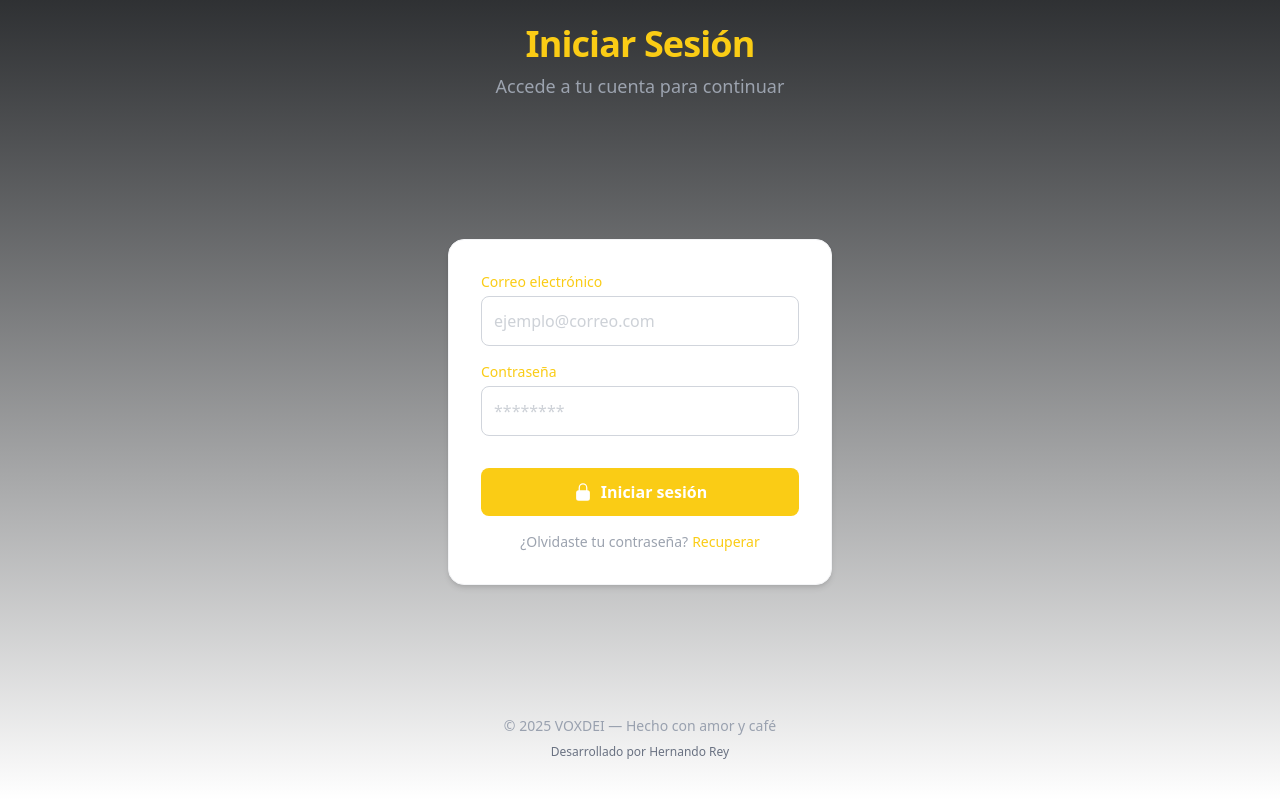
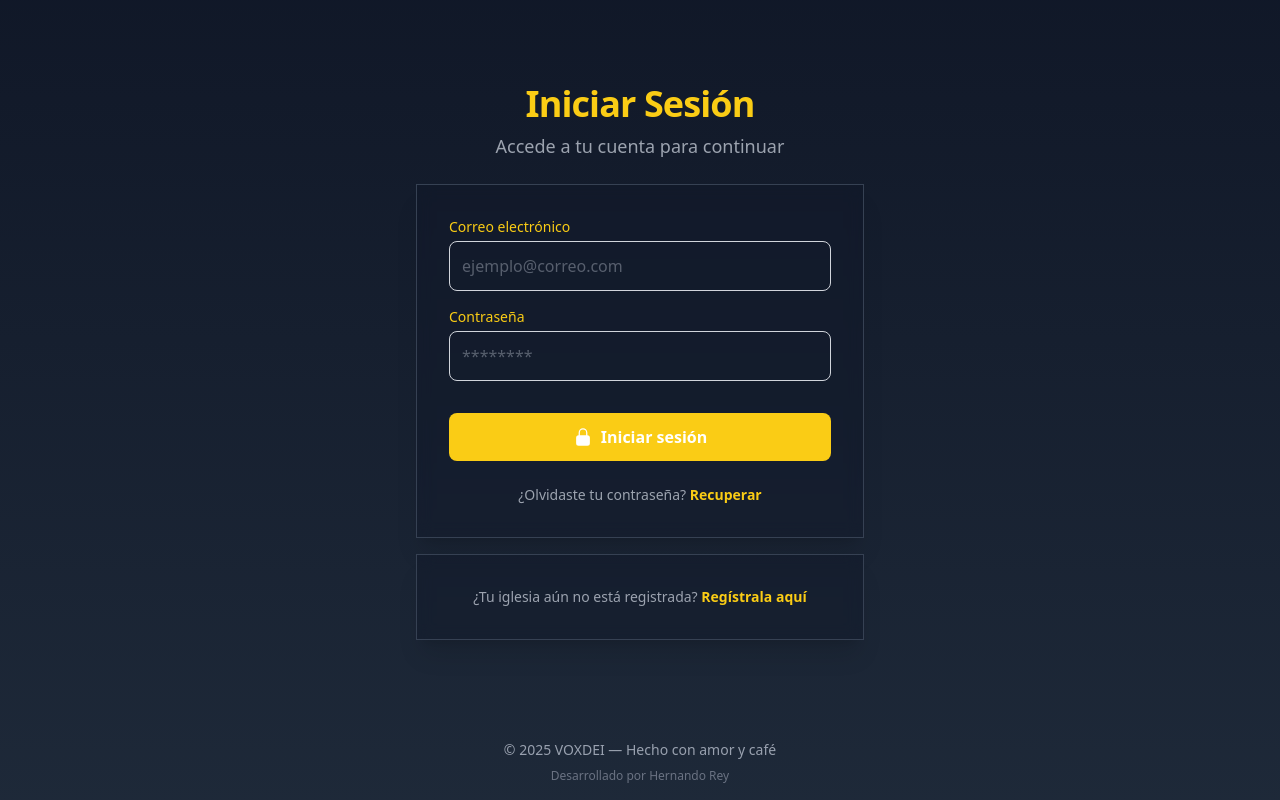
Before and after one commit to hrking31/VoxDei, a React (Vite) app: page /ViewLogin in a window 1280 px wide. Built offline with nearby package versions, Linux system fonts and the light colour scheme; no server answers.

Commit message:
Mejorar el diseño y la estructura de los formularios en ViewInitialSetup y ViewLogin. Agregar soporte para vista previa de la foto de perfil y optimizar la gestión de errores y mensajes.

```diff
--- a/src/Views/ViewInitialSetup/ViewInitialSetup.jsx
+++ b/src/Views/ViewInitialSetup/ViewInitialSetup.jsx
@@ -137,6 +137,7 @@ export default function ViewInitialSetup() {
         </p>
       </div>
 
+      <div className="flex-1 flex items-center justify-center w-full">
         <div className="w-full max-w-md bg-gray-900/40 backdrop-blur-sm border border-gray-700 rounded-2xl shadow-xl p-8">
           <form onSubmit={handleCreate} className="flex flex-col gap-4">
             {/* Foto de perfil */}
@@ -245,8 +246,11 @@ export default function ViewInitialSetup() {
           </form>
 
           {error && (
-          <p className="text-red-400 text-center mt-4 font-semibold">{error}</p>
+            <p className="text-red-400 text-center mt-4 font-semibold">
+              {error}
+            </p>
           )}
+        </div>
       </div>
       <Footer />
     </div>
--- a/src/Views/ViewLogin/ViewLogin.jsx
+++ b/src/Views/ViewLogin/ViewLogin.jsx
@@ -57,7 +57,10 @@ export default function ViewLogin() {
   };
 
   return (
-    <div className="relative flex flex-col items-center justify-center min-h-screen p-6 bg-gradient-to-b from-app-light/50 to-white">
+    <div className="min-h-screen bg-gradient-to-b from-gray-900 to-gray-800 flex flex-col ">
+      {/* <div className="relative flex flex-col items-center justify-center min-h-screen p-6 bg-gradient-to-b from-app-light/50 to-white"> */}
+      <div className="flex-1 flex items-center justify-center px-4 py-8 sm:py-12">
+        <div className="w-full max-w-md space-y-4">
           {/* Encabezado */}
           <div className="text-center mb-6">
             <h1 className="text-3xl sm:text-4xl font-bold text-app-main tracking-tight">
@@ -68,9 +71,9 @@ export default function ViewLogin() {
             </p>
           </div>
 
-      <div className="flex-1 flex items-center justify-center w-full">
           {/* Formulario */}
-        <div className="w-full max-w-sm bg-white rounded-2xl shadow-md p-8 border border-gray-100">
+          <div className="w-full max-w-md bg-gray-900/40 backdrop-blur-sm border border-gray-700 shadow-xl p-8">
+            {/* <div className="w-full max-w-sm bg-white rounded-2xl shadow-md p-8 border border-gray-100"> */}
             <form
               onSubmit={handleSubmit}
               noValidate
@@ -132,17 +135,33 @@ export default function ViewLogin() {
             </form>
 
             {/* Enlace de recuperación */}
-          <p className="text-center text-sm text-app-muted mt-4">
-            ¿Olvidaste tu contraseña?
+            <p className="text-center text-sm text-app-muted mt-6">
+              ¿Olvidaste tu contraseña?{" "}
               <button
                 onClick={() => navigate("/ResetPassword")}
-              className="text-app-main hover:underline ml-1"
+                className="text-app-main font-semibold hover:underline"
               >
                 Recuperar
               </button>
             </p>
           </div>
+
+          {/* Enlace de registro */}
+          <div className="w-full max-w-md bg-gray-900/40 backdrop-blur-sm border border-gray-700 shadow-xl p-8 text-center">
+            {/* <div className="bg-white rounded-2xl shadow-lg border border-gray-100 p-8 text-center"> */}
+            <p className="text-sm text-app-muted">
+              ¿Tu iglesia aún no está registrada?{" "}
+              <button
+                onClick={() => navigate("/ViewInitialSetup")}
+                className="text-app-main font-semibold hover:underline"
+              >
+                Regístrala aquí
+              </button>
+            </p>
           </div>
+        </div>
+      </div>
+
       <Footer />
     </div>
   );
```
Lines whose indentation alone changed are shown as unchanged.
